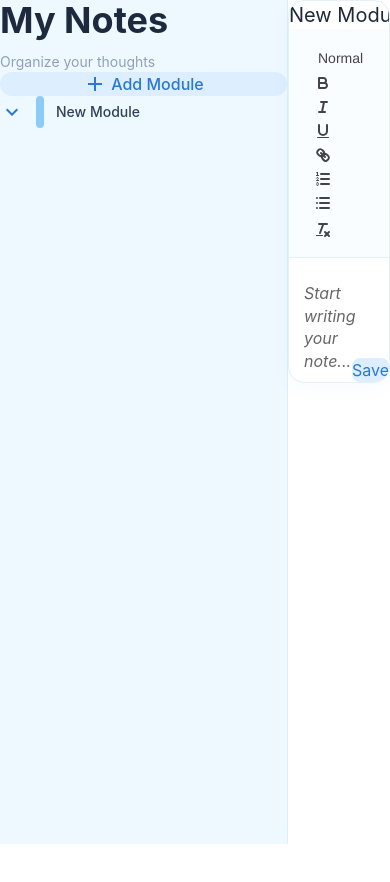
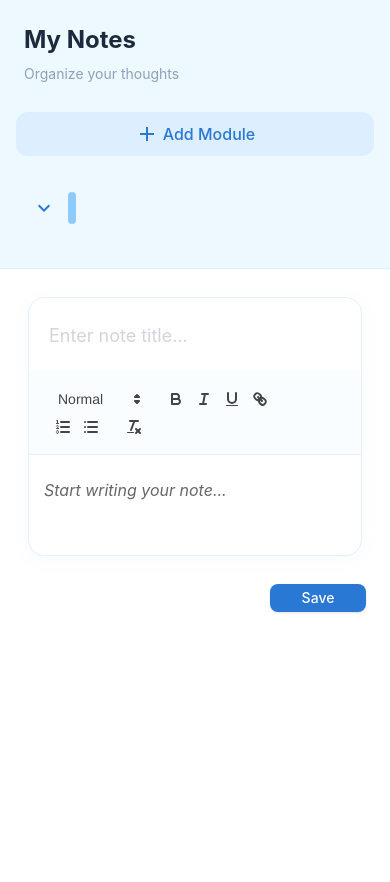
Before and after one commit to Manasvi795/Notes-, a React (Vite) app: page / in a window 390 px wide. Both pictures are taken after a click on the button "Add Module". Shown: the top 882 px of the page. Before the commit the page ends 844 px from the top, so only its background shows below. Built offline with nearby package versions, Linux system fonts and the light colour scheme.

Commit message:
style:UI updates

```diff
--- a/src/App.jsx
+++ b/src/App.jsx
@@ -10,7 +10,7 @@ function App() {
   const handleAddModule = () => {
     const newModule = {
       id: modules.length,
-      title: "New Module",
+      title: "",
       content: "",
       submodules: [],
     };
@@ -35,7 +35,7 @@ function App() {
     if (!parentModule) return;
     const newSubmodule = {
       id: parentModule.submodules.length,
-      title: "New Submodule",
+      title: "",
       content: "",
     };
     setModules((prevModules) =>
@@ -150,7 +150,7 @@ function App() {
 
   return (
     <div className="min-h-screen bg-white">
-      <div className="flex min-h-screen">
+      <div className="flex flex-col md:flex-row not-even:min-h-screen">
         <Sidebar
           modules={modules}
           handleAddModule={handleAddModule}
--- a/src/components/Editor.jsx
+++ b/src/components/Editor.jsx
@@ -37,16 +37,16 @@ function Editor({ selectedNote, onSave }) {
   };
 
   return (
-    <div className="w-full min-h-screen bg-white p-8">
-      <div className="rounded-2xl border border-[#E6F0F7] overflow-hidden bg-white shadow-[0_4px_20px_rgba(59,130,246,0.04)]">
-        <div className="px-8 pt-7 pb-5">
+    <div className="w-full min-h-screen bg-white p-3 sm:p-5 md:p-8 lg:p-10">
+      <div className="m-4 sm:m-6 md:m-8 rounded-2xl border border-[#E6F0F7] overflow-hidden bg-white shadow-[0_4px_20px_rgba(59,130,246,0.04)]">
+        <div className="px-5 sm:px-7 md:px-10 pt-6 sm:pt-7 md:pt-8 pb-5">
           <input
             type="text"
             placeholder="Enter note title..."
             value={title}
             maxLength={100}
             onChange={(e) => setTitle(e.target.value)}
-            className="w-full border-none outline-none bg-transparent text-xl  text-gray-800 placeholder-gray-300 mb-4"
+            className="w-full border-none outline-none bg-transparent text-lg sm:text-xl md:text-2xl  text-gray-800 placeholder-gray-300"
           />
         </div>
         <ReactQuill
@@ -56,14 +56,14 @@ function Editor({ selectedNote, onSave }) {
           placeholder="Start writing your note..."
           className="text-lg"
         />
-        <div className="flex justify-end p-4">
-          <button
-            onClick={handleSave}
-            className="px-5 py-2 rounded-lg bg-[#DCEEFF] text-[#2878D4]"
-          >
-            Save
-          </button>
-        </div>
+      </div>
+      <div className="flex justify-end p-3 sm:p-4 mt-2">
+        <button
+          onClick={handleSave}
+          className="w-24 h-7 flex items-center justify-center rounded-lg bg-[#2878D4] text-white text-sm font-medium shadow-sm hover:bg-[#2169BE] hover:shadow-md active:scale-95 transition-all "
+        >
+          Save
+        </button>
       </div>
     </div>
   );
--- a/src/components/Sidebar.jsx
+++ b/src/components/Sidebar.jsx
@@ -12,9 +12,11 @@ function Sidebar({
   onDeleteSubmodule,
 }) {
   return (
-    <aside className="w-72 min-h-screen bg-[#EEF8FF] border-r border-[#DDEFF9] p-5">
-      <div className="mb-8 px-2 py-3 flex flex-col gap-3">
-        <h1 className="text-4xl font-bold text-slate-800">My Notes</h1>
+    <aside className="w-full md:w-72 min-h-auto md:min-h-screen bg-[#EEF8FF] border-b border-[#DDEFF9] p-4 md:p-5 md:sticky md:top-0 md:h-screen md:overflow-y-auto">
+      <div className="mb-5 md:mb-8 px-2 py-2 md:py-3 flex flex-col gap-2 md:gap-3">
+        <h1 className="text-2xl md:text-4xl font-bold text-slate-800">
+          My Notes
+        </h1>
         <p className="text-sm text-slate-400">Organize your thoughts</p>
       </div>
       <button
--- a/src/index.css
+++ b/src/index.css
@@ -1,7 +1,7 @@
 @import "tailwindcss";
 * {
-  margin: 0;
-  padding: 0;
+  /* margin: 0;
+  padding: 0; */
   box-sizing: border-box;
 }
 
```
